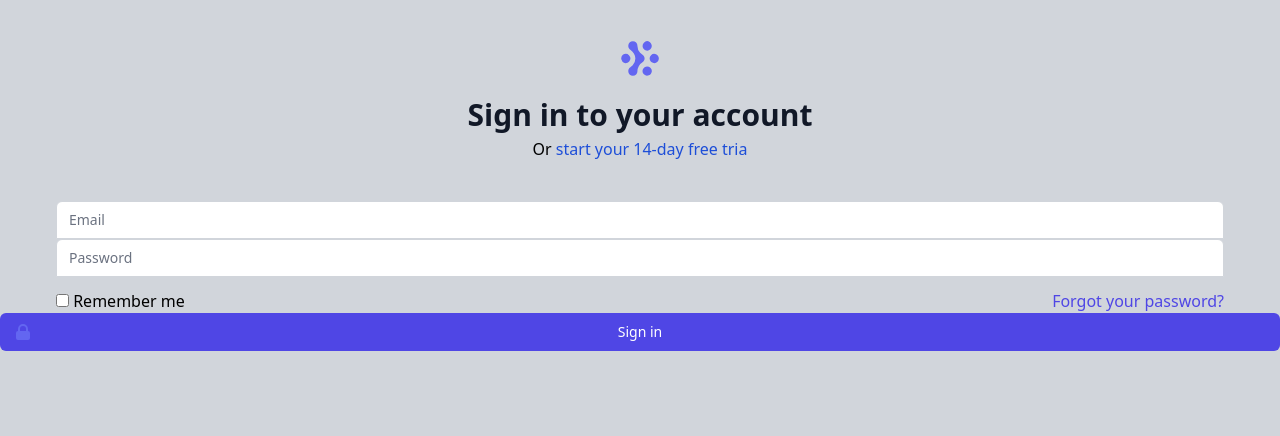
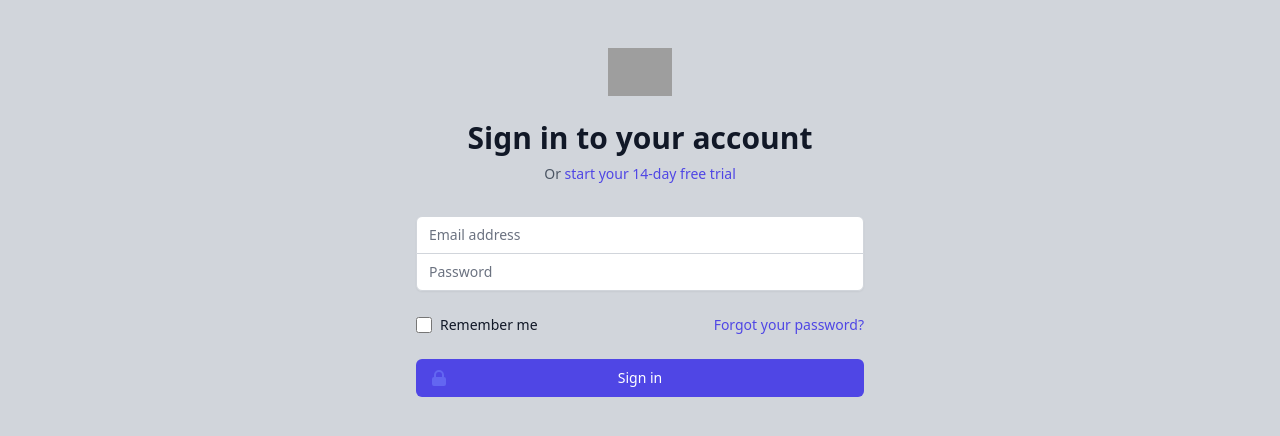
Before and after one commit to joseenrique-dev/tailwind-css, a website: page src/index.html in a window 1280 px wide. Drawn offline with nearby package versions, Linux system fonts and the light colour scheme; grey boxes are pictures that could not be loaded.

Commit message:
adjutsment

```diff
--- a/src/index.html
+++ b/src/index.html
@@ -5,26 +5,56 @@
     <meta name="viewport" content="width=device-width, initial-scale=1.0" />
     <script src="https://cdn.tailwindcss.com"></script>
   </head>
-  <body class="container bg-gray-300 mx-auto my-10 text-center">
-    <div class="">
-      <div class="flex justify-center">
-        <img src="./logo.svg" alt="img" class="w-10 text-center" />
+  <body class="bg-gray-300">
+    <div
+      class="
+        min-h-full
+        flex
+        items-center
+        justify-center
+        py-12
+        px-4
+        sm:px-6
+        lg:px-8
+      "
+    >
+      <div class="max-w-md w-full space-y-8">
+        <div>
+          <img
+            class="mx-auto h-12 w-auto"
+            src="https://tailwindui.com/img/logos/workflow-mark-indigo-600.svg"
+            alt="Workflow"
+          />
+          <h2 class="mt-6 text-center text-3xl font-extrabold text-gray-900">
+            Sign in to your account
+          </h2>
+          <p class="mt-2 text-center text-sm text-gray-600">
+            Or
+            <a
+              href="#"
+              class="font-medium text-indigo-600 hover:text-indigo-500"
+            >
+              start your 14-day free trial
+            </a>
+          </p>
         </div>
-      <div class="mt-5 text-3xl font-extrabold text-gray-900">
-        Sign in to your account
-      </div>
-      <div class="mt-1">
-        Or
-        <a href="#" class="cursor-pointer text-blue-700 hover:text-blue-900"
-          >start your 14-day free tria</a
-        >
-      </div>
-      <div class="flex flex-col justify-center mt-10 mx-14">
+        <form class="mt-8 space-y-6" action="#" method="POST">
+          <input type="hidden" name="remember" value="true" />
+          <div class="rounded-md shadow-sm -space-y-px">
+            <div>
+              <label for="email-address" class="sr-only">Email address</label>
               <input
-          type="text"
-          name=""
-          id=""
+                id="email-address"
+                name="email"
+                type="email"
+                autocomplete="email"
+                required
                 class="
+                  appearance-none
+                  rounded-none
+                  relative
+                  block
+                  w-full
                   px-3
                   py-2
                   border border-gray-300
@@ -37,19 +67,29 @@
                   focus:z-10
                   sm:text-sm
                 "
-          placeholder="Email"
+                placeholder="Email address"
               />
+            </div>
+            <div>
+              <label for="password" class="sr-only">Password</label>
               <input
+                id="password"
+                name="password"
                 type="password"
-          name=""
-          id=""
+                autocomplete="current-password"
+                required
                 class="
+                  appearance-none
+                  rounded-none
+                  relative
+                  block
+                  w-full
                   px-3
                   py-2
                   border border-gray-300
                   placeholder-gray-500
                   text-gray-900
-            rounded-t-md
+                  rounded-b-md
                   focus:outline-none
                   focus:ring-indigo-500
                   focus:border-indigo-500
@@ -59,16 +99,38 @@
                 placeholder="Password"
               />
             </div>
-      <!-- Remember/Forgot -->
-      <div class="flex justify-between mx-14 mt-3">
-        <div>
-          <input type="checkbox" name="" id="check" />
-          <label for="check"> Remember me</label>
           </div>
-        <a href="#" class="cursor-pointer text-indigo-600 hover:text-indigo-500"
-          >Forgot your password?</a
+
+          <div class="flex items-center justify-between">
+            <div class="flex items-center">
+              <input
+                id="remember-me"
+                name="remember-me"
+                type="checkbox"
+                class="
+                  h-4
+                  w-4
+                  text-indigo-600
+                  focus:ring-indigo-500
+                  border-gray-300
+                  rounded
+                "
+              />
+              <label for="remember-me" class="ml-2 block text-sm text-gray-900">
+                Remember me
+              </label>
+            </div>
+
+            <div class="text-sm">
+              <a
+                href="#"
+                class="font-medium text-indigo-600 hover:text-indigo-500"
               >
+                Forgot your password?
+              </a>
             </div>
+          </div>
+
           <div>
             <button
               type="submit"
@@ -112,6 +174,8 @@
               Sign in
             </button>
           </div>
+        </form>
+      </div>
     </div>
   </body>
 </html>
```
Lines whose indentation alone changed are shown as unchanged.
